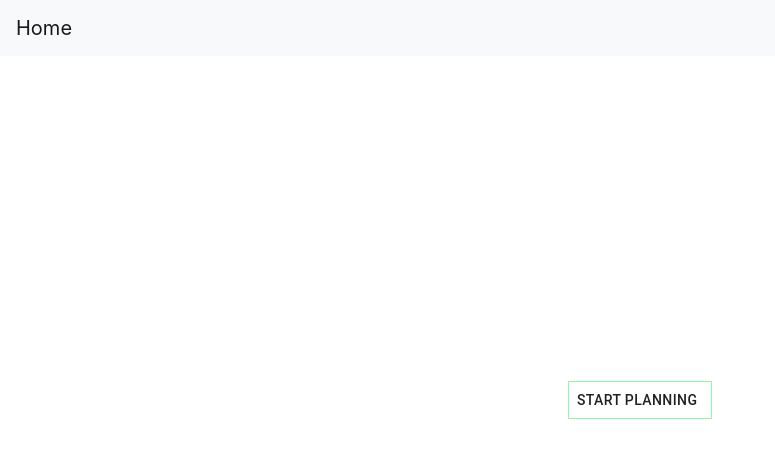
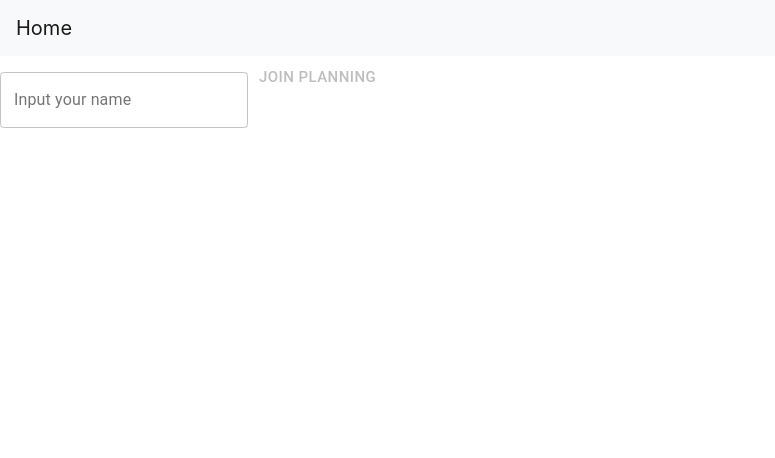
Before and after one commit to iteremasov/planningpocker, a React (Create React App) app in the folder client/: page /1 in a window 1280 px wide. Shown: the top 458 px of the page, without its empty margins (0-775 px from the left). Built offline with nearby package versions, Linux system fonts and the light colour scheme.

Commit message:
add page userName

```diff
--- a/client/package.json
+++ b/client/package.json
@@ -9,6 +9,7 @@
     "react-bootstrap": "^1.0.0-beta.14",
     "react-dom": "^16.10.2",
     "react-redux": "^7.1.1",
+    "react-router-dom": "^5.1.2",
     "react-scripts": "3.2.0",
     "redux": "^4.0.4"
   },
--- a/client/src/App.js
+++ b/client/src/App.js
@@ -1,6 +1,8 @@
 import React from 'react';
 import './App.css';
 import Home from './pages/Home';
+import Header from './components/Header';
+import Router from './components/Router';
 
 function App() {
 	return (
--- a/client/src/components/Header.jsx
+++ b/client/src/components/Header.jsx
@@ -6,7 +6,7 @@ class Header extends Component {
 	render() {
 		return (
 			<nav className="navbar navbar-expand-lg navbar-light bg-light">
-  <a className="navbar-brand" href="#">Home</a>
+  <a className="navbar-brand" href="/">Home</a>
   <button className="navbar-toggler" type="button" data-toggle="collapse" data-target="#navbarNav" aria-controls="navbarNav" aria-expanded="false" aria-label="Toggle navigation">
     <span className="navbar-toggler-icon"></span>
   </button>
--- a/client/src/components/Layout.jsx
+++ /dev/null
@@ -1,17 +0,0 @@
-import React, { Component } from 'react';
-
-import Header from './Header';
-
-export default class Layout extends Component {
-
-    render() {
-        const Boddy = this.props.comp;
-       return (
-          <div className="Home">
-            <Header />
-            <Boddy />
-
-        </div>
-      );
-    }
-  }
--- /dev/null
+++ b/client/src/components/Router.jsx
@@ -0,0 +1,19 @@
+import React, { Component } from 'react';
+
+import { Route, Switch } from 'react-router-dom';
+
+import StartPlanning from './StartPlanning';
+import UserName from './UserName';
+
+export default class Router extends Component {
+	render() {
+		return (
+			<div className="Router">
+				<Switch>
+					<Route exact path="/" component={StartPlanning} />
+					<Route path="/:roomkey" component={UserName} />
+				</Switch>
+			</div>
+		);
+	}
+}
--- a/client/src/components/StartPlanning.jsx
+++ b/client/src/components/StartPlanning.jsx
@@ -7,7 +7,7 @@ export default class StartPlanning extends Component {
 	makeRoom = () => {
 		fetchJsonPost(process.env.REACT_APP_URI_HTTP + 'rooms', {})
 			.then(response => response.json())
-			.then(response => console.log(response))
+			.then(response => this.props.history.push('/' + response.id))
 			.catch(err => console.log(err))
 	};
 	render() {
--- /dev/null
+++ b/client/src/components/UserName.jsx
@@ -0,0 +1,40 @@
+import React, { Component } from 'react';
+
+import TextField from '@material-ui/core/TextField';
+import Button from '@material-ui/core/Button';
+
+export default class UserName extends Component {
+	state = { textFieldValue: '' };
+
+	click = () => {
+		console.log(this.state.textFieldValue);
+	};
+	handleTextFieldChange = e => {
+		this.setState({
+			textFieldValue: e.target.value,
+		});
+	};
+
+	render() {
+		return (
+			<div className="username">
+				<TextField
+					onChange={this.handleTextFieldChange}
+					id="outlined-name-input"
+					label="Input your name"
+					className="inputName"
+					margin="normal"
+					variant="outlined"
+				/>
+				<Button
+					size="large"
+					disabled={this.state.textFieldValue ? false : true}
+					onClick={this.click}
+					className="button"
+				>
+					Join planning
+				</Button>
+			</div>
+		);
+	}
+}
--- a/client/src/index.js
+++ b/client/src/index.js
@@ -3,7 +3,13 @@ import ReactDOM from 'react-dom';
 import './index.css';
 import App from './App';
 import * as serviceWorker from './serviceWorker';
+import { BrowserRouter } from 'react-router-dom';
 
-ReactDOM.render(<App />, document.getElementById('root'));
+ReactDOM.render(
+	<BrowserRouter>
+		<App />
+	</BrowserRouter>,
+	document.getElementById('root')
+);
 
 serviceWorker.unregister();
--- a/client/src/pages/Home.jsx
+++ b/client/src/pages/Home.jsx
@@ -1,15 +1,14 @@
 import React, { Component } from 'react';
 
-import Layout from '../components/Layout';
-import StartPlanning from '../components/StartPlanning';
+import Header from '../components/Header';
+import Router from '../components/Router';
 
 export default class Home extends Component {
-
 	render() {
 		return (
 			<div className="Home">
-            <Layout comp={StartPlanning} />
-
+				<Header />
+				<Router />
 			</div>
 		);
 	}
```
Also changed, not shown: 1 other file (tests, documents, lock files or other folders). Lines whose indentation alone changed are shown as unchanged.
